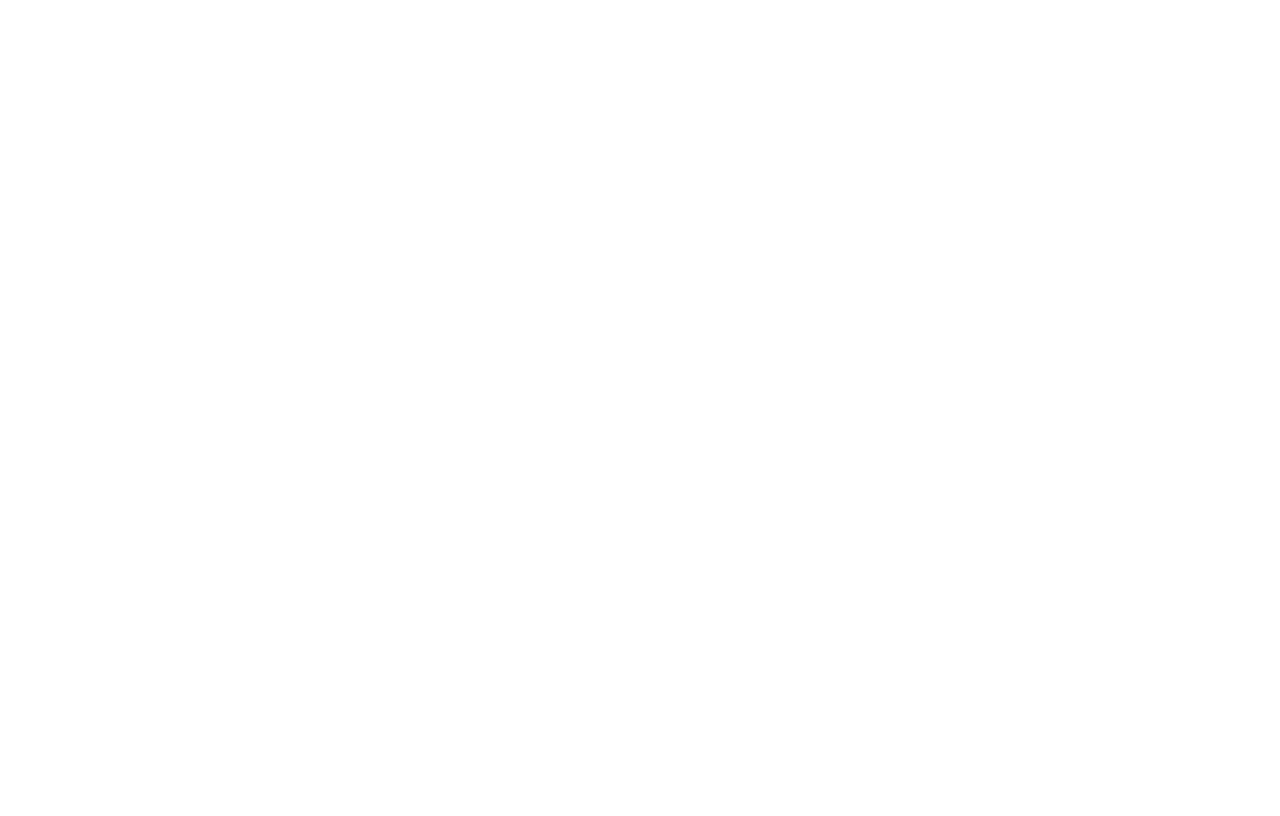
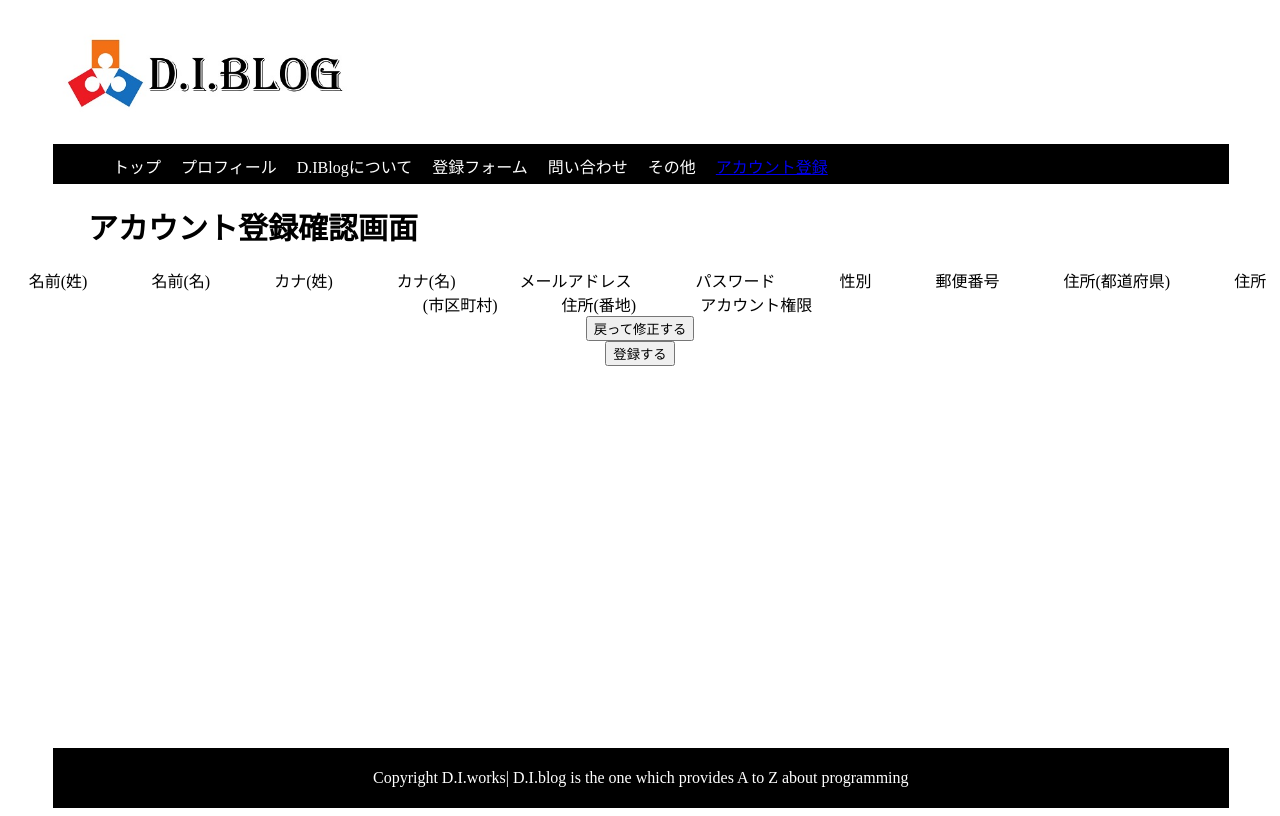
Before and after one commit to hiroa02/test, a PHP site: page /di.blog/di3.php in a window 1280 px wide. Before the commit the page is empty. Run offline with PHP 8.4, Linux system fonts and the light colour scheme; data that the repository does not hold is empty.

Commit message:
6月29日

```diff
--- /dev/null
+++ b/di.blog/di3.css
@@ -0,0 +1,49 @@
+body{
+    display: flex;
+    flex-direction: column;
+    min-height: 100vh;
+}
+p img{
+    height: 100px;
+    margin-left: 45px;
+}
+header{
+    width: 93%;
+    height: 40px;
+    background-color: black;
+    margin-left: 45px;
+}
+header ul li{
+    float: left;
+    list-style: none;
+    padding-left: 20px;
+    color: white;
+    line-height:15px;
+
+}
+h1{
+    margin-left: 80px;
+    font-size: 30px;
+}
+div{
+    text-align: center;
+}
+div label{
+    margin: 15px;
+}
+div p1{
+    margin: 15px;
+}
+footer{
+    clear: left;
+    width:93%;
+    height:60px;
+    margin-top: auto;
+    /* position: absolute;
+    bottom:0px; */
+    margin-left: 45px;
+    color:white;
+    background-color: black;
+    text-align: center;
+    line-height: 60px;
+}
--- a/di.blog/di3.php
+++ b/di.blog/di3.php
@@ -1,10 +1,90 @@
-<DOCTYPE HTML>
+<!DOCTYPE html>
 <html lang="ja">
     <head>
         <meta charset="UTF-8">
-            <title>アカウント管理</title>
+        <title>アカウント登録画面</title>
+        <link rel="stylesheet" type="text/css" href="di3.css">
     </head>
+
     <body>
+       <p><img src="diblog_logo.jpg"></p>
+       <header>
+            <ul>
+                <li>トップ</li>
+                <li>プロフィール</li>
+                <li>D.IBlogについて</li>
+                <li>登録フォーム</li>
+                <li>問い合わせ</li>
+                <li>その他</li>
+                <li><a href="file:///C:/Users/yoda/Desktop/workspace/workspace-yoda/test/di.blog/di2.html">アカウント登録</a></li>
+            </ul>
+       </header>
+
+       <main>
+            <h1>アカウント登録確認画面</h1>
+
+            <div class="aka">
+                <label>名前(姓)</label>
+                <p1><?php echo $_POST['last name'];?></p1>
+
+                <label>名前(名)</label>
+                <p1><?php echo $_POST['first name'];?></p1>
+
+                <label>カナ(姓)</label>
+                <p1><?php echo $_POST['kana last'];?></p1>
+
+                <label>カナ(名)</label>
+                <p1><?php echo $_POST['kana first'];?></p1>
+
+                <label>メールアドレス</label>
+                <p1><?php echo $_POST['mail'];?></p1>
+
+                <label>パスワード</label>
+                <p1><?php echo $_POST['pass'];?></p1>
+
+                <label>性別</label>
+                <p1><?php echo $_POST['man'];?></p1>
+
+                <label>郵便番号</label>
+                <p1><?php echo $_POST['post code'];?></p1>
+
+                <label>住所(都道府県)</label>
+                <p1><?php echo $_POST['address'];?></p1>
+
+                <label>住所(市区町村)</label>
+                <p1><?php echo $_POST['municipalities'];?></p1>
+
+                <label>住所(番地)</label>
+                <p1><?php echo $_POST['banti'];?></p1>
+
+                <label>アカウント権限</label>
+                <p1><?php echo $_POST['authority'];?></p1>
+
+                <form action="php16.html">
+                    <input type="submit" class="button1" value="戻って修正する">
+                </form>
+
+                <form action="insert.php" method="post">
+                    <input type="submit" class="button2" value="登録する">
+                    <input type="hidden" value="<?php echo $_POST['last name'];?>" name="last name">
+                    <input type="hidden" value="<?php echo $_POST['first name'];?>" name="first name">
+                    <input type="hidden" value="<?php echo $_POST['kana last'];?>" name="kana last">
+                    <input type="hidden" value="<?php echo $_POST['kana first'];?>" name="kana first">
+                    <input type="hidden" value="<?php echo $_POST['mail'];?>" name="mail">
+                    <input type="hidden" value="<?php echo $_POST['pass'];?>" name="pass">
+                    <input type="hidden" value="<?php echo $_POST['man'];?>" name="man">
+                    <input type="hidden" value="<?php echo $_POST['post code'];?>" name="post code">
+                    <input type="hidden" value="<?php echo $_POST['address'];?>" name="address">
+                    <input type="hidden" value="<?php echo $_POST['municipalities'];?>" name="municipalities">
+                    <input type="hidden" value="<?php echo $_POST['banti'];?>" name="banti">
+                    <input type="hidden" value="<?php echo $_POST['authority'];?>" name="authority">
+                </form>
+            </div>
+       </main>
+
+       <footer>
+            Copyright D.I.works| D.I.blog is the one which provides A to Z about programming
+       </footer>
 
     </body>
 </html>
```
Also changed, not shown: di.blog/di2.html (+13 -13 lines). Lines whose indentation alone changed are shown as unchanged.
